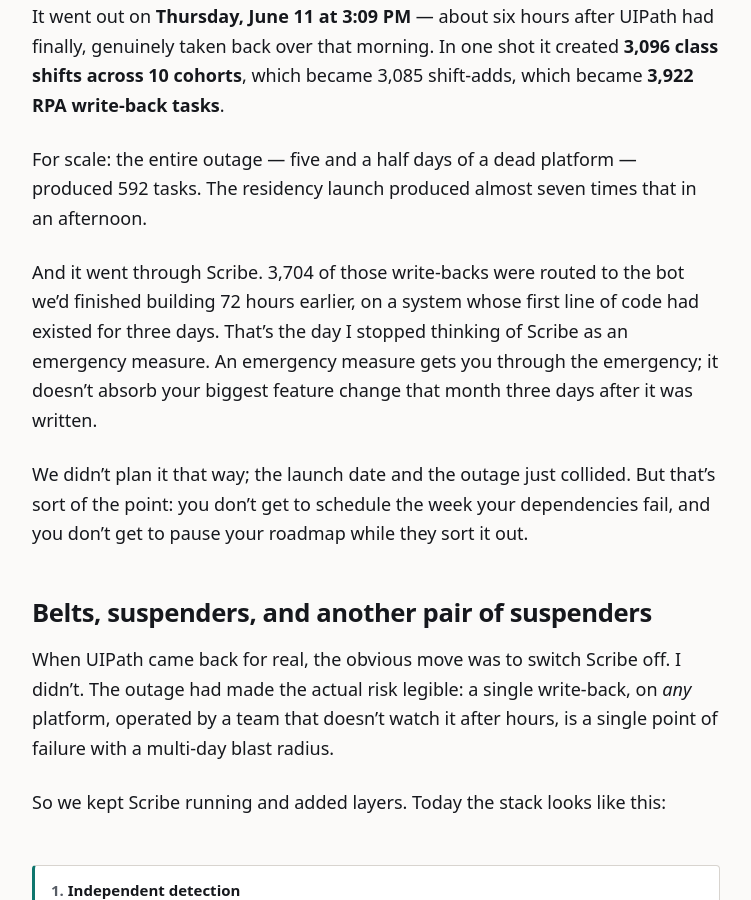
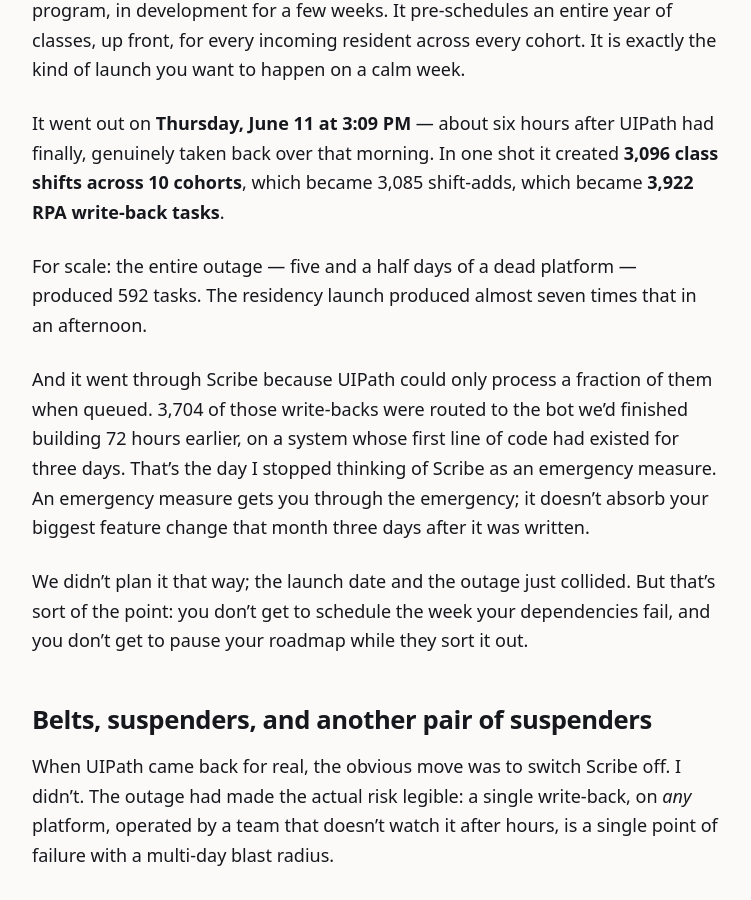
Before and after one commit to databyte/databyte.github.com, a Jekyll site: the page built from _posts/2026-07-15-i-replaced-uipath-in-a-weekend.md, in a window 1280 px wide and 900 px high, scrolled down 6281 px. Shown: the whole window, without its empty margins (264-1015 px from the left). Built offline with Jekyll 4.4.1, drawn with Linux system fonts in a browser that asks for light colours; some web fonts are replaced; some of the changed text lies outside the part shown.

Commit message:
Clarify scribe's use during NR launch

```diff
--- a/_includes/2026-07-15-fig-timeline.html
+++ b/_includes/2026-07-15-fig-timeline.html
@@ -47,8 +47,15 @@
     <li class="tl-item">
       <span class="tl-when">Thu, Jun 11 &middot; 15:09</span>
       <span class="tl-what"
-        >Nurse Residency launches on schedule: <b>3,922 write-back tasks</b> in
-        one afternoon, routed through a service that was three days old.</span
+        >Swift launches new feature: Nurse Residency creates
+        <b>3,922 write-back tasks</b> in one afternoon.</span
+      >
+    </li>
+    <li class="tl-item tl-item--ok">
+      <span class="tl-when">Thu, Jun 11 &middot; 15:29</span>
+      <span class="tl-what"
+        >Scribe detects the Nurse Residency tasks are stuck in the backlog and
+        automatically begins processing them.</span
       >
     </li>
   </ol>
--- a/_posts/2026-07-15-i-replaced-uipath-in-a-weekend.md
+++ b/_posts/2026-07-15-i-replaced-uipath-in-a-weekend.md
@@ -93,7 +93,7 @@
 
 For scale: the entire outage — five and a half days of a dead platform — produced 592 tasks. The residency launch produced almost seven times that in an afternoon.
 
-And it went through Scribe. 3,704 of those write-backs were routed to the bot we'd finished building 72 hours earlier, on a system whose first line of code had existed for three days. That's the day I stopped thinking of Scribe as an emergency measure. An emergency measure gets you through the emergency; it doesn't absorb your biggest feature change that month three days after it was written.
+And it went through Scribe because UIPath could only process a fraction of them when queued. 3,704 of those write-backs were routed to the bot we'd finished building 72 hours earlier, on a system whose first line of code had existed for three days. That's the day I stopped thinking of Scribe as an emergency measure. An emergency measure gets you through the emergency; it doesn't absorb your biggest feature change that month three days after it was written.
 
 We didn't plan it that way; the launch date and the outage just collided. But that's sort of the point: you don't get to schedule the week your dependencies fail, and you don't get to pause your roadmap while they sort it out.
 
```
